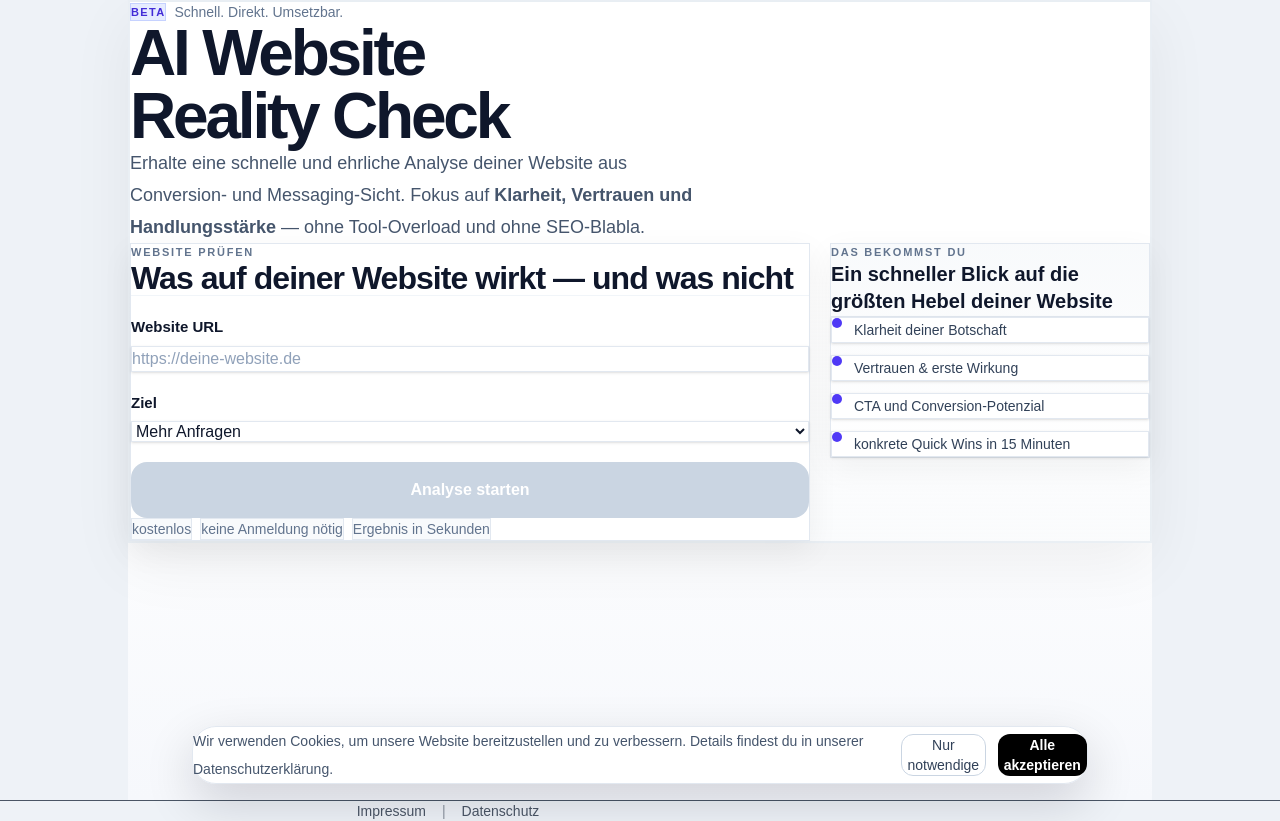
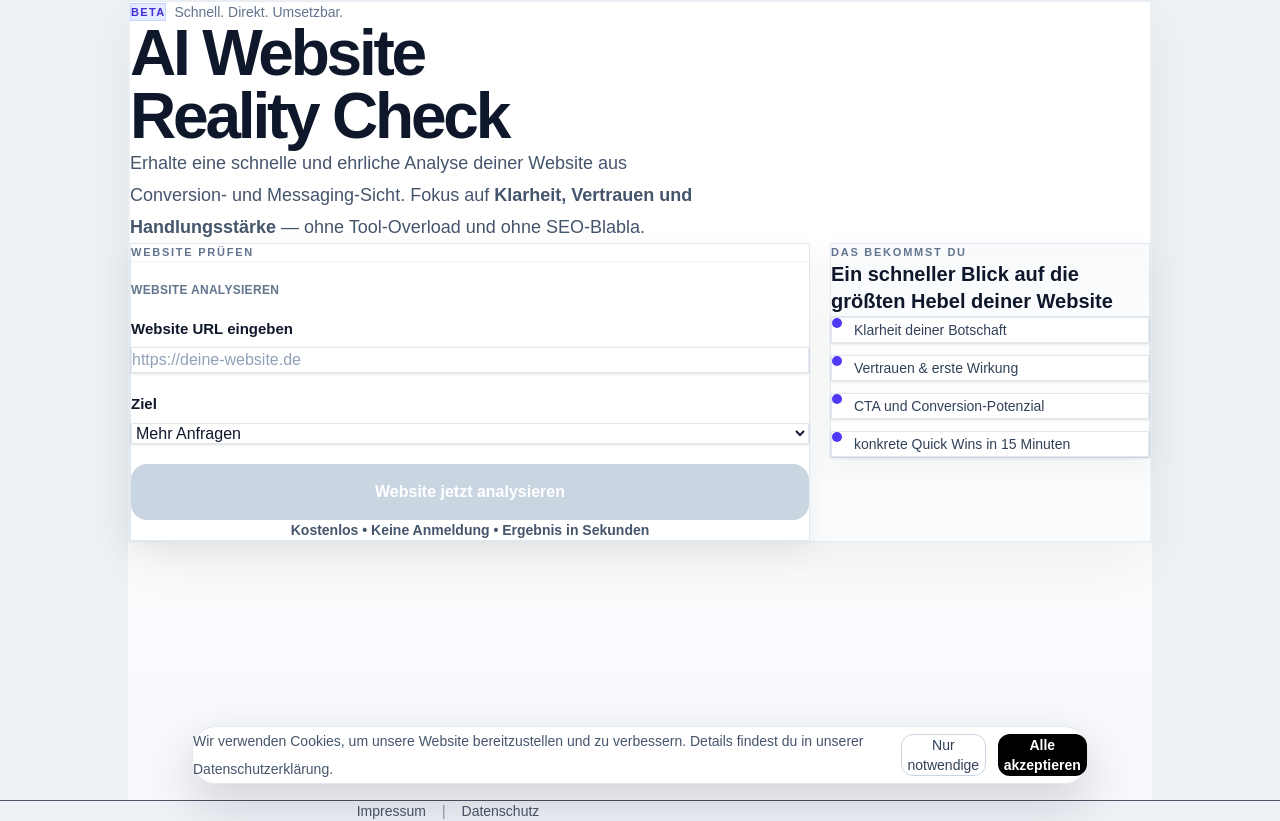
Before and after one commit to robertpetrovic87-code/Digitalstruktur, a Next.js app: page / in a window 1280 px wide. Built offline with nearby package versions, Linux system fonts and the light colour scheme.

Commit message:
fix blueprint prompt usage_guide

```diff
--- a/app/page.tsx
+++ b/app/page.tsx
@@ -209,19 +209,19 @@ export default function Home() {
               <div className="grid gap-5 lg:grid-cols-[minmax(0,1.15fr)_320px] lg:items-start">
                 <div className="border border-slate-200 bg-white px-4 py-5 shadow-[0_10px_30px_rgba(2,6,23,0.06)] sm:px-6 sm:py-6 lg:px-7 lg:py-7">
                   <div className="grid gap-5">
-                    <div className="border-b border-slate-100 pb-4">
-                      <p className="text-[11px] font-semibold uppercase tracking-[0.16em] text-slate-500">
-                        Website prüfen
-                      </p>
-                      <h2 className="mt-2 max-w-2xl text-[1.8rem] font-bold leading-[1.08] tracking-[-0.03em] text-slate-900 sm:text-[2rem]">
-                        Was auf deiner Website wirkt — und was nicht
-                      </h2>
+                    <div className="border-b border-slate-100 pb-3">
+                    <p className="text-[11px] font-semibold uppercase tracking-[0.16em] text-slate-500">
+    Website prüfen
+                    </p>
+                    </div>
+                    <div className="mb-1 text-xs font-semibold uppercase tracking-wide text-slate-500">
+                    Website analysieren
                     </div>
 
                     <label className="grid gap-2 text-left">
-                      <span className="text-sm font-semibold text-slate-900 sm:text-[15px]">
-                        Website URL
-                      </span>
+                    <span className="text-sm font-semibold text-slate-900 sm:text-[15px]">
+                       Website URL eingeben
+                    </span>
                       <input
                         value={url}
                         onChange={(e) => setUrl(e.target.value)}
@@ -250,26 +250,18 @@ export default function Home() {
                     <button
                       onClick={onAnalyze}
                       disabled={loading || !canAnalyze}
-                      className={`min-h-[56px] w-full rounded-2xl px-6 py-4 text-base font-extrabold text-white transition ${
+                      className={`mt-3 min-h-[56px] w-full rounded-2xl px-6 py-4 text-base font-extrabold text-white transition ${
                         loading || !canAnalyze
                           ? "cursor-not-allowed bg-slate-300"
                           : "bg-indigo-600 shadow-[0_14px_30px_rgba(79,70,229,0.24)] hover:bg-indigo-700"
                       }`}
                     >
-                      {loading ? "Analysiere…" : "Analyse starten"}
+                      {loading ? "Analysiere…" : "Website jetzt analysieren"}
                     </button>
                   </div>
 
-                  <div className="mt-5 hidden flex-wrap gap-2 text-sm text-slate-500 sm:flex">
-                    <span className="border border-slate-200 bg-slate-50 px-3 py-1.5">
-                      kostenlos
-                    </span>
-                    <span className="border border-slate-200 bg-slate-50 px-3 py-1.5">
-                      keine Anmeldung nötig
-                    </span>
-                    <span className="border border-slate-200 bg-slate-50 px-3 py-1.5">
-                      Ergebnis in Sekunden
-                    </span>
+                  <div className="mt-3 text-center text-sm font-semibold text-slate-600">
+                   Kostenlos • Keine Anmeldung • Ergebnis in Sekunden
                   </div>
 
                   {loading && (
```
